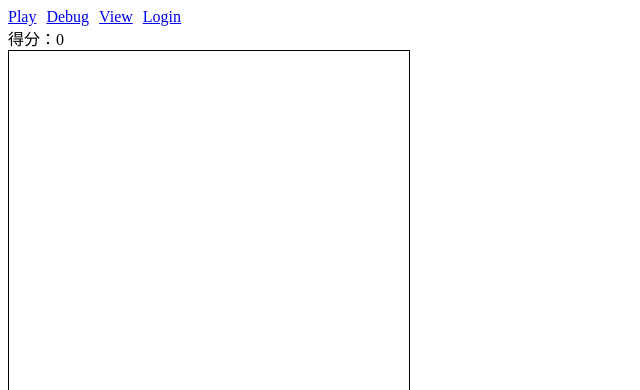
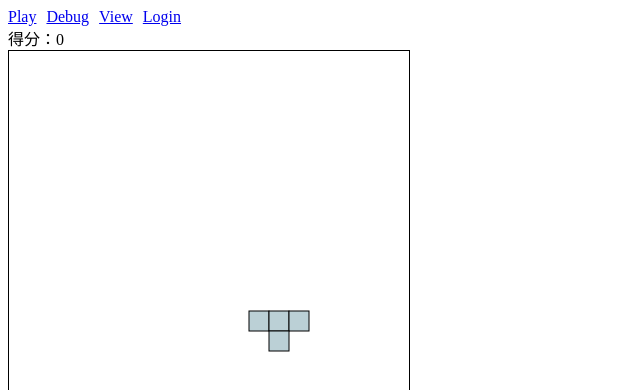
Before and after one commit to hsiaofongw/tetris-d3-angular-demo, an Angular app: page /tetris-debug in a window 1280 px wide. Shown: the top 390 px of the page, without its empty margins (0-640 px from the left). Built offline with nearby package versions, Linux system fonts and the light colour scheme.

Commit message:
fix: 修复 _d3Update 函数的问题

```diff
--- a/src/app/tetris-debug/tetris-debug.component.ts
+++ b/src/app/tetris-debug/tetris-debug.component.ts
@@ -1,6 +1,6 @@
 import { Component, Inject, ViewChild } from '@angular/core';
 import * as d3 from 'd3';
-import { fromEvent, Subscription } from 'rxjs';
+import { Subscription } from 'rxjs';
 import { BarrierDetectService } from '../barrier-detect.service';
 import {
   GameBoxControlEventsDispatcher,
@@ -11,14 +11,13 @@ import { GridDisplayComponent } from '../grid-display/grid-display.component';
 import { Block } from '../helpers/block';
 import { Board, GAME_BOARD } from '../helpers/board';
 import { Cell } from '../helpers/cell';
-import { GameBoxControl, ICell } from '../interfaces';
+import { GameBoxControl } from '../interfaces';
 import { ShapePatternDetectAndRotate } from '../shape-pattern-detect-and-rotate';
 import {
   ShapePrototype,
   SHAPE_PROTOTYPES,
 } from '../shape-prototypes/shape-prototype';
 import { RespondToTick, TickSource } from '../tick-sources/tick-source.service';
-import { TickGenerator } from '../ticks/tick-generator';
 
 @Component({
   selector: 'app-tetris-debug',
@@ -36,7 +35,7 @@ export class TetrisDebugComponent
   _keyUpProcedure: { [key: string]: () => void } = {};
   _tickTimer?: number;
   _blocks: Block[] = [];
-  _isPaused = true;
+  _isPaused = false;
 
   get nRows(): number {
     return this.board.nRows;
@@ -204,7 +203,6 @@ export class TetrisDebugComponent
     }
 
     this._prune();
-    this._scores += this.nCols;
   }
 
   ngOnInit(): void {
@@ -282,7 +280,9 @@ export class TetrisDebugComponent
 
   /** 刷新显示，也就是说让视图和数据同步，或者说就是把数据同步到视图上 */
   private _d3Update(): void {
-    this.gridDisplay.update();
+    if (this.gridDisplay) {
+      this.gridDisplay.update();
+    }
   }
 
   /** 随机产生一个形状随机的 block, 然后把这个刚随机产生的 block 置为 activeBlock */
```
